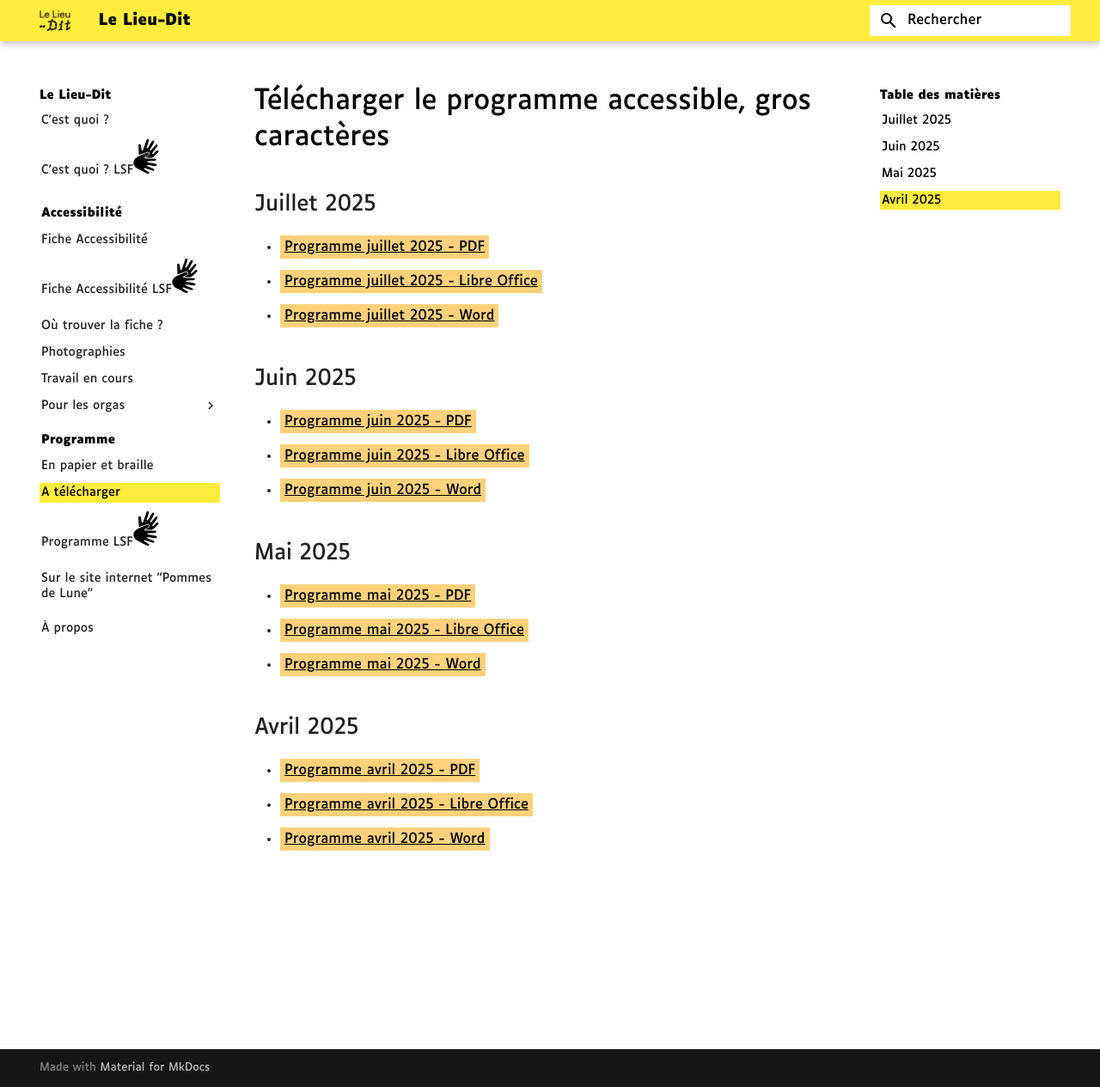
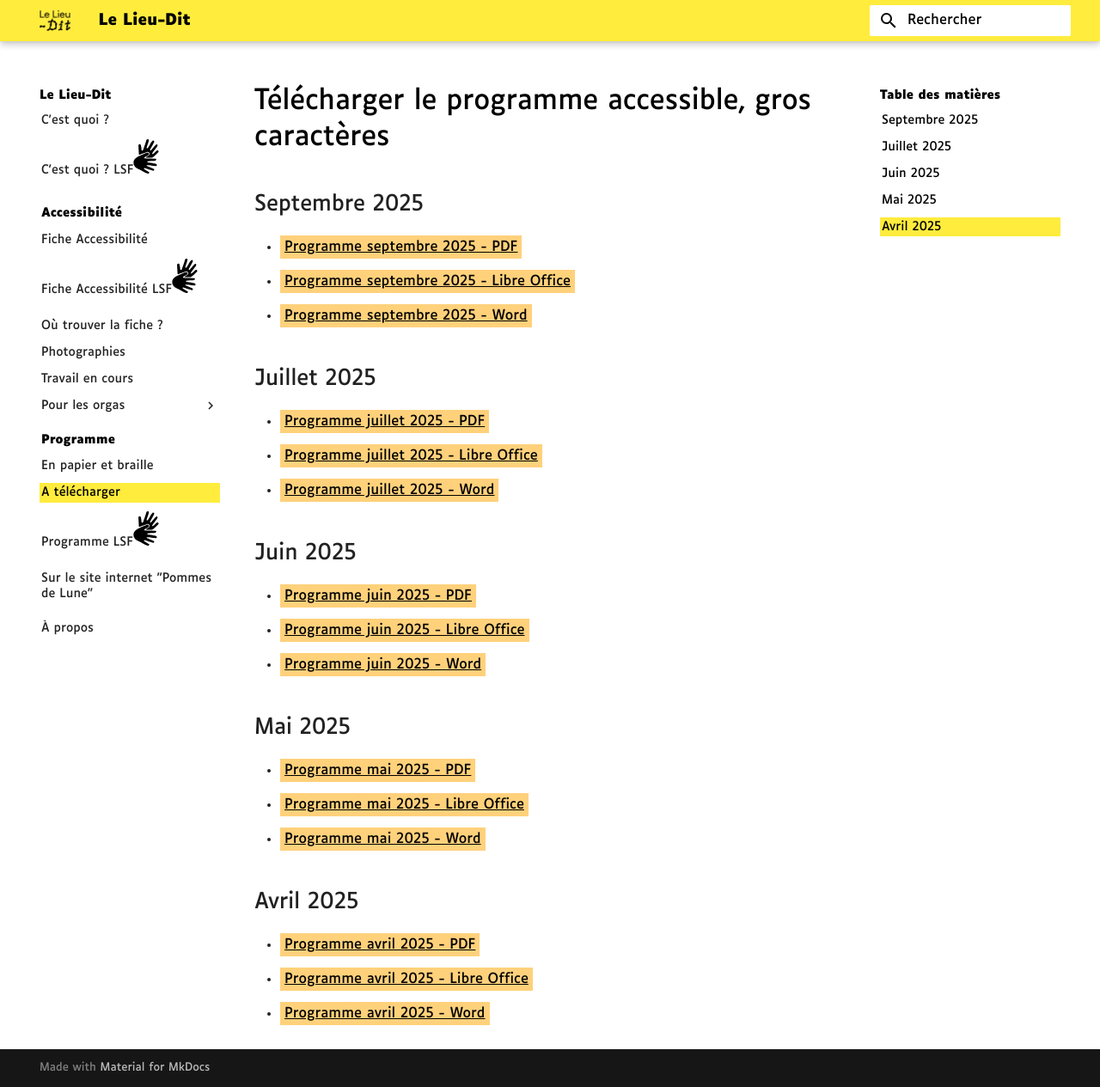
Before and after one commit to Lieu-Dit/web, an MkDocs documentation site: the page built from docs/prog.md, in a window 1280 px wide and 1265 px high. Shown: the whole window at 86% size. Built offline with MkDocs 1.6.1 and Material for MkDocs 9.7.7, drawn with Linux system fonts in a browser that asks for light colours.

Commit message:
programme septembre 2025

```diff
--- a/docs/prog.md
+++ b/docs/prog.md
@@ -1,4 +1,9 @@
 # Télécharger le programme accessible, gros caractères
+
+## Septembre 2025
+- [Programme septembre 2025 - PDF](programme/2025/Programme%20Lieu-Dit%20septembre%202025.pdf)
+- [Programme septembre 2025 - Libre Office](programme/2025/Programme%20Lieu-Dit%20septembre%202025.odt)
+- [Programme septembre 2025 - Word](programme/2025/Programme%20Lieu-Dit%20septembre%202025.docx)
 
 ## Juillet 2025
 - [Programme juillet 2025 - PDF](programme/2025/Programme%20Lieu-Dit%20juillet%202025.pdf)
```
Also changed, not shown: 3 other files.
